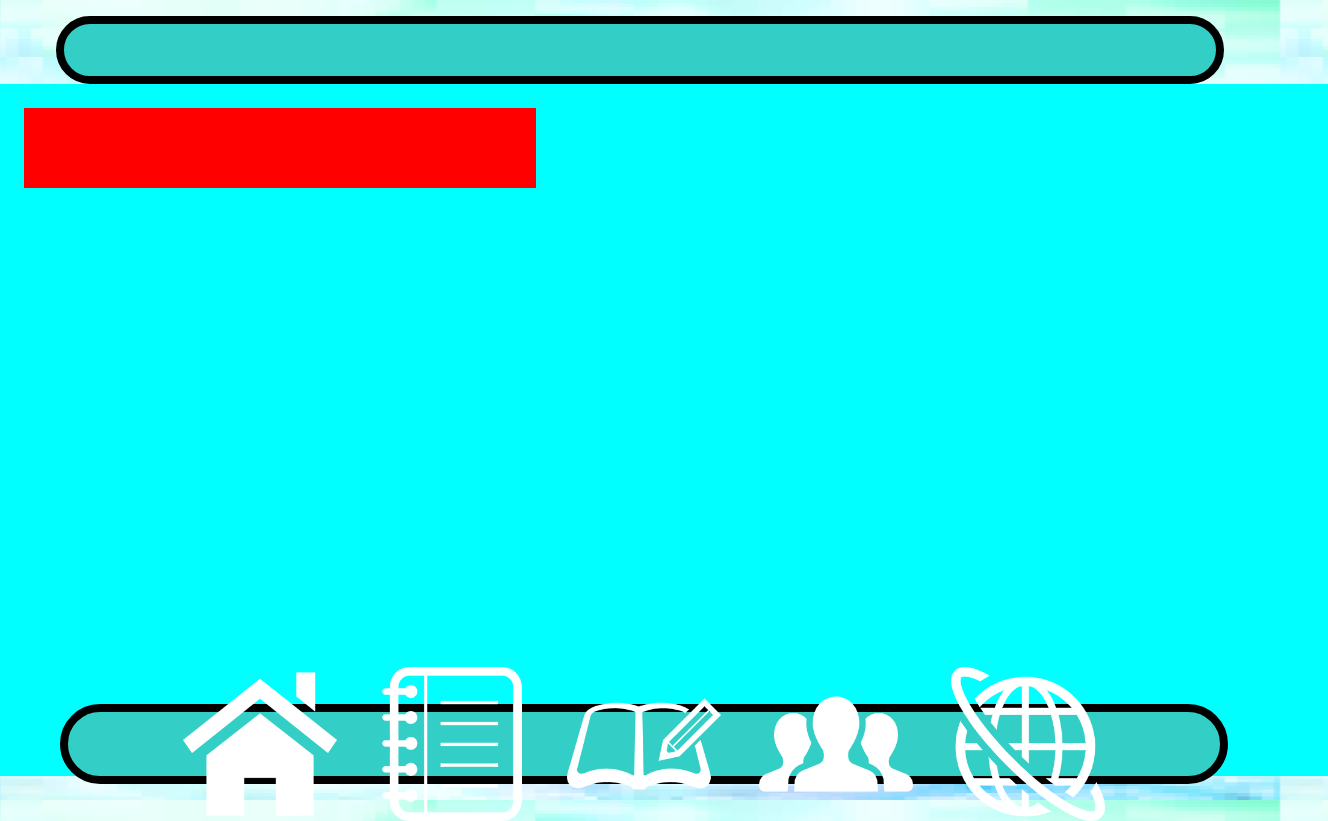
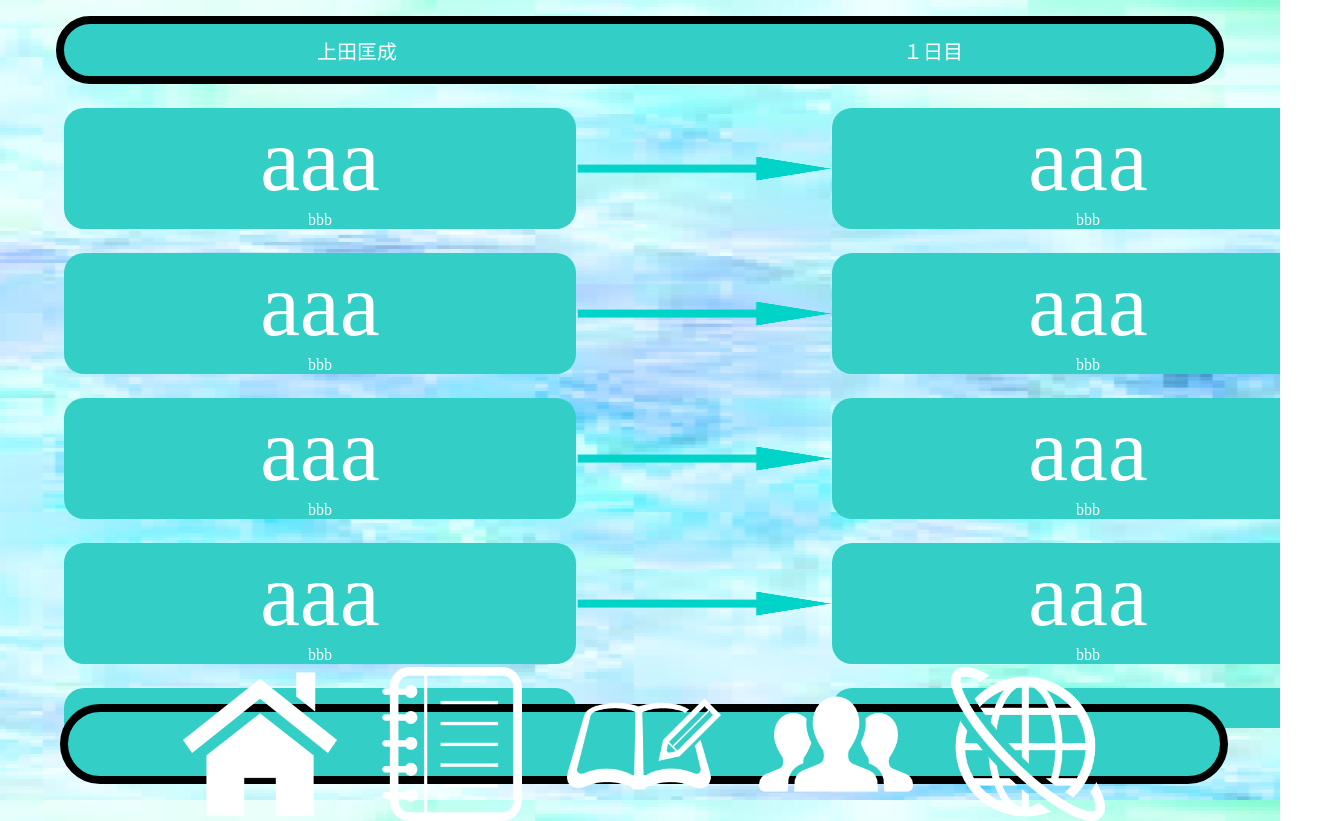
Before and after one commit to ten-pro/OpenHackU2023Spring, a Vue app in the folder todoapp/: page /achievement in a window 1280 px wide. Shown: the whole page, 1328 px wide, since content can reach past the window. Built offline with nearby package versions, Linux system fonts and the light colour scheme; no server answers.

Commit message:
実績とヘッダー完成

```diff
--- a/todoapp/src/components/Achievement.vue
+++ b/todoapp/src/components/Achievement.vue
@@ -1,17 +1,111 @@
 <template>
     <div class="wrap">
-        <OneAchievement />
+        <div class="flex">
+            <div v-for="(item, index) in itirans" :key="index" class="flex_none">
+                <div  class="childwrap">
+                    <div class="title">{{ item.title }}</div>
+                    <div class="text">{{ item.text }}</div>
+                </div>
+                <img v-if="index!=itirans.length - 1" src="./PNG/right.png" class="yajirusi"/>
+            </div>
+        </div>
+        <div class="flex">
+            <div v-for="(item, index) in itirans" :key="index" class="flex_none">
+                <div  class="childwrap">
+                    <div class="title">{{ item.title }}</div>
+                    <div class="text">{{ item.text }}</div>
+                </div>
+                <img v-if="index!=itirans.length - 1" src="./PNG/right.png" class="yajirusi"/>
+            </div>
+        </div>
+        <div class="flex">
+            <div v-for="(item, index) in itirans" :key="index" class="flex_none">
+                <div  class="childwrap">
+                    <div class="title">{{ item.title }}</div>
+                    <div class="text">{{ item.text }}</div>
+                </div>
+                <img v-if="index!=itirans.length - 1" src="./PNG/right.png" class="yajirusi"/>
+            </div>
+        </div>
+        <div class="flex">
+            <div v-for="(item, index) in itirans" :key="index" class="flex_none">
+                <div  class="childwrap">
+                    <div class="title">{{ item.title }}</div>
+                    <div class="text">{{ item.text }}</div>
+                </div>
+                <img v-if="index!=itirans.length - 1" src="./PNG/right.png" class="yajirusi"/>
+            </div>
+        </div>
+        <div class="flex">
+            <div v-for="(item, index) in itirans" :key="index" class="flex_none">
+                <div  class="childwrap">
+                    <div class="title">{{ item.title }}</div>
+                    <div class="text">{{ item.text }}</div>
+                </div>
+                <img v-if="index!=itirans.length - 1" src="./PNG/right.png" class="yajirusi"/>
+            </div>
+        </div>
+        <div class="flex">
+            <div v-for="(item, index) in itirans" :key="index" class="flex_none">
+                <div  class="childwrap">
+                    <div class="title">{{ item.title }}</div>
+                    <div class="text">{{ item.text }}</div>
+                </div>
+                <img v-if="index!=itirans.length - 1" src="./PNG/right.png" class="yajirusi"/>
+            </div>
+        </div>
     </div>
 </template>
 <script setup lang="ts">
 import OneAchievement from './achievement/OneAchievement.vue'
+import { reactive } from 'vue';
+
+let itirans = reactive([
+  {title:"aaa",text:"bbb"},
+  {title:"aaa",text:"bbb"},
+  {title:"aaa",text:"bbb"},
+  {title:"aaa",text:"bbb"},
+  {title:"aaa",text:"bbb"},
+  {title:"aaa",text:"bbb"},
+  {title:"aaa",text:"bbb"},
+  {title:"aaa",text:"bbb"},
+  {title:"aaa",text:"bbb"},
+])
 </script>
 <style scoped>
 .wrap{
     width:100vw;
     height:80.5vh;
-    padding: 3vh;
-    background-color: aqua;
-    overflow: auto;
+    overflow:auto;
+    overflow-x:auto;
 }
+.childwrap{
+    min-width:40vw;
+    min-height:10vh;
+    background-color: #33CFC6;
+    border-radius: 20px;
+}
+.yajirusi{
+    width:20vw;
+    height:3vh;
+    margin:auto;
+}
+.flex{
+    display: flex;
+    margin-top:3vh;
+    margin-left:5vw;
+}
+.flex_none{
+    display: flex;
+}
+.title{
+    color:white;
+    text-align: center;
+    font-size: 7vw;
+}
+.text{
+    color:white;
+    text-align: center;
+}
+
 </style>
--- a/todoapp/src/components/Header.vue
+++ b/todoapp/src/components/Header.vue
@@ -1,17 +1,37 @@
 <template>
     <div class="header">
+        <div class="username">上田匡成</div>
+        <div class="title">１日目</div>
     </div>
 </template>
 <script setup lang="ts">
+import axios from 'axios';
+axios
+    .post('http://mp-class.chips.jp/group_task/main.php', {
+        user_id:1,
+        rank_count: ''
+    }, {
+        headers: {
+            'Content-Type': 'multipart/form-data'
+        }
+    })
+    .then(
+        (response) => (console.log(response.data))
+    )
 </script>
 <style scoped>
 .header{
+    display: flex;
+    justify-content:space-around;
+    align-items: center;
     width:90vw;
     height:6.5vh;
     margin:auto;
     margin-top:2vh;
     border-radius: 50px;
+    font-size:2.5vh;
     border: solid 0.7vw black;
     background-color: #33CFC6;
+    color:white;
 }
 </style>
```
Also changed, not shown: todoapp/src/components/PNG/right.png (added), 1 other file (tests, documents, lock files or other folders).
